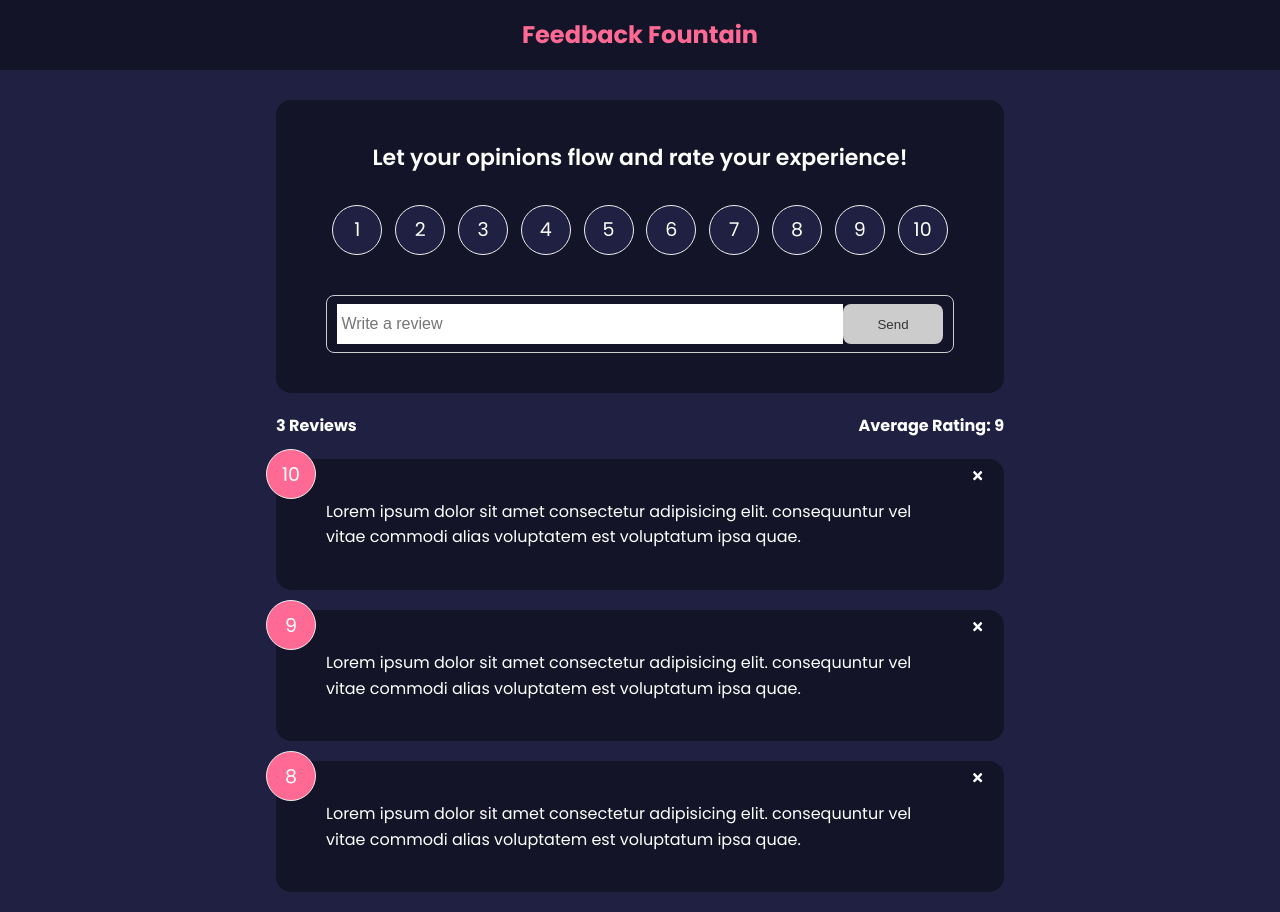
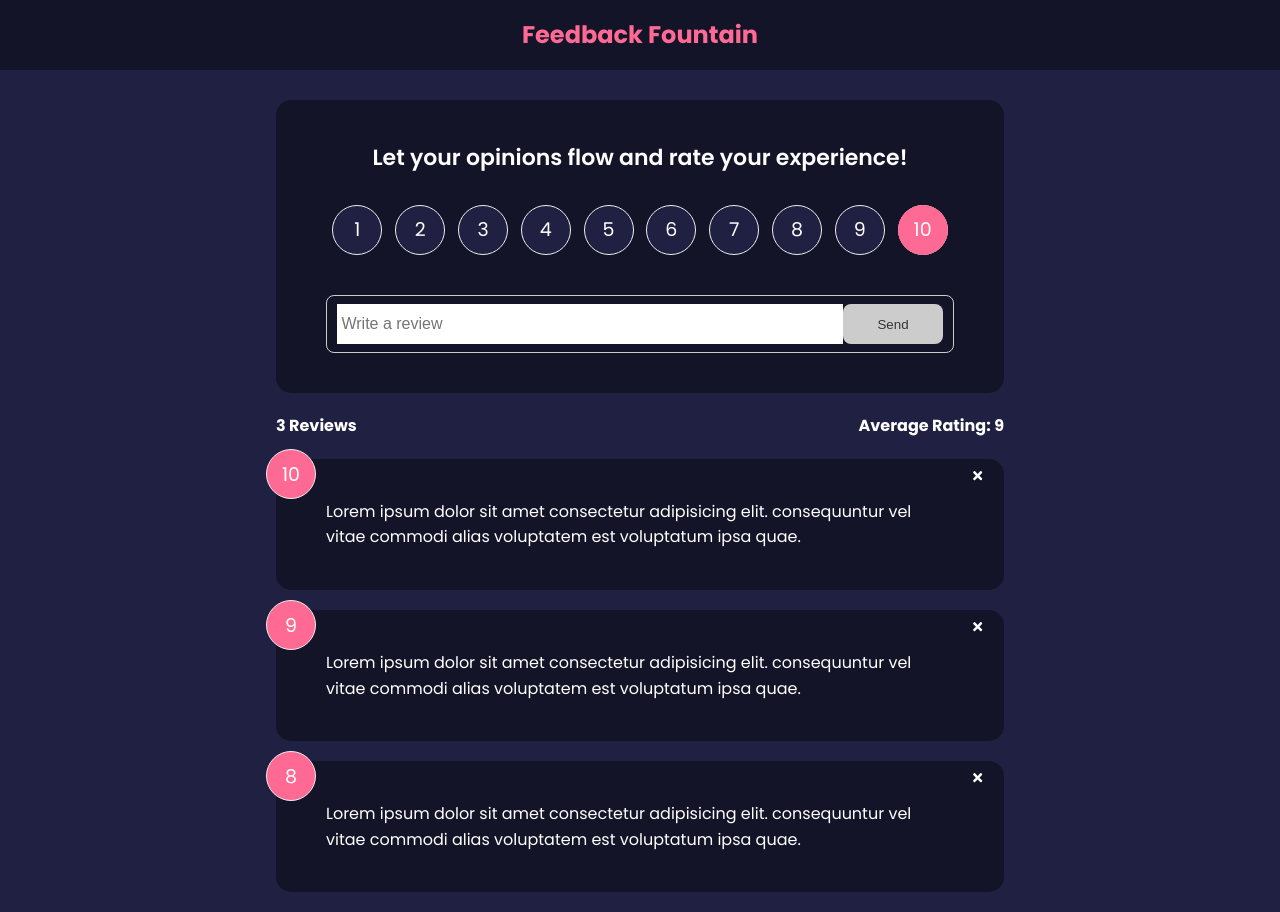
Before and after one commit to stefanintech/feedback-app, a React (Create React App) app: page / in a window 1280 px wide. Built offline with nearby package versions, Linux system fonts and the light colour scheme.

Commit message:
fix rating select component

```diff
--- a/src/components/FeedbackForm.jsx
+++ b/src/components/FeedbackForm.jsx
@@ -28,7 +28,7 @@ function FeedbackForm() {
   return <Card>
     <form>
         <h2>Let your opinions flow and rate your experience!</h2>
-        <RatingSelect />
+        <RatingSelect select={setRating} selected={rating} />
         <div className="input-group">
           <input onChange={handleTextChange} type="text" placeholder=" Write a review" value={text} />
           <Button type="submit" isDisabled={btnDisabled}>Send</Button>
```
